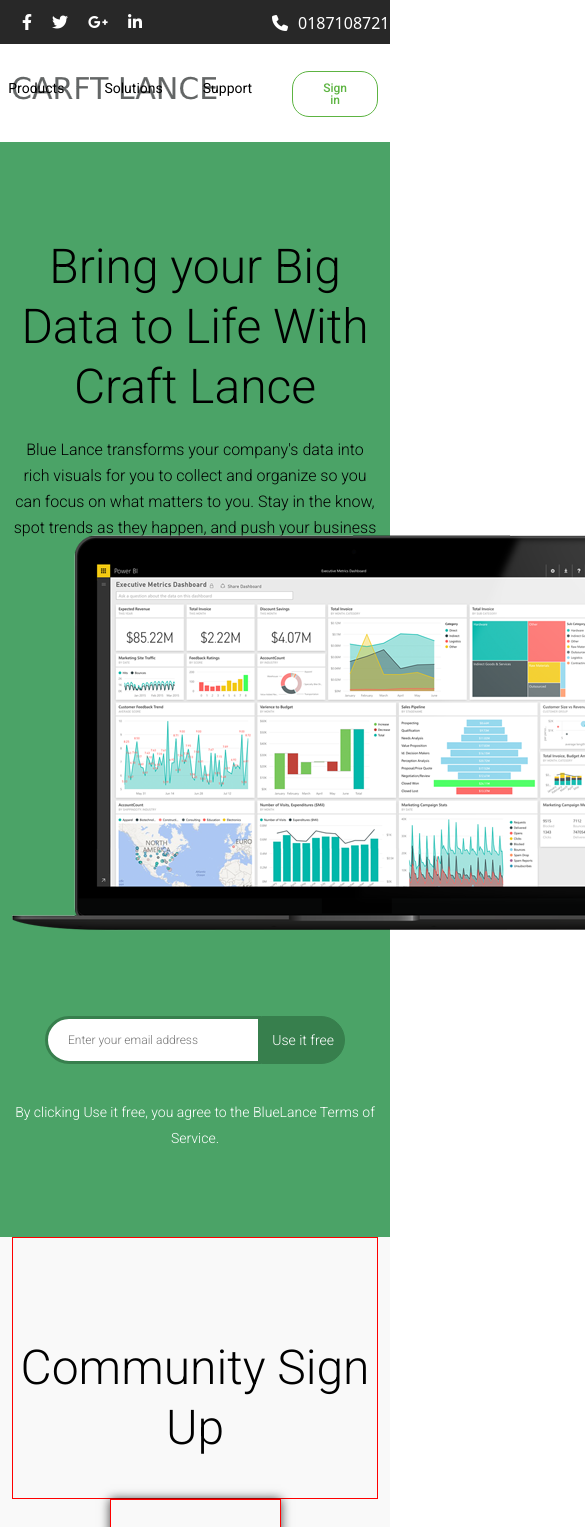
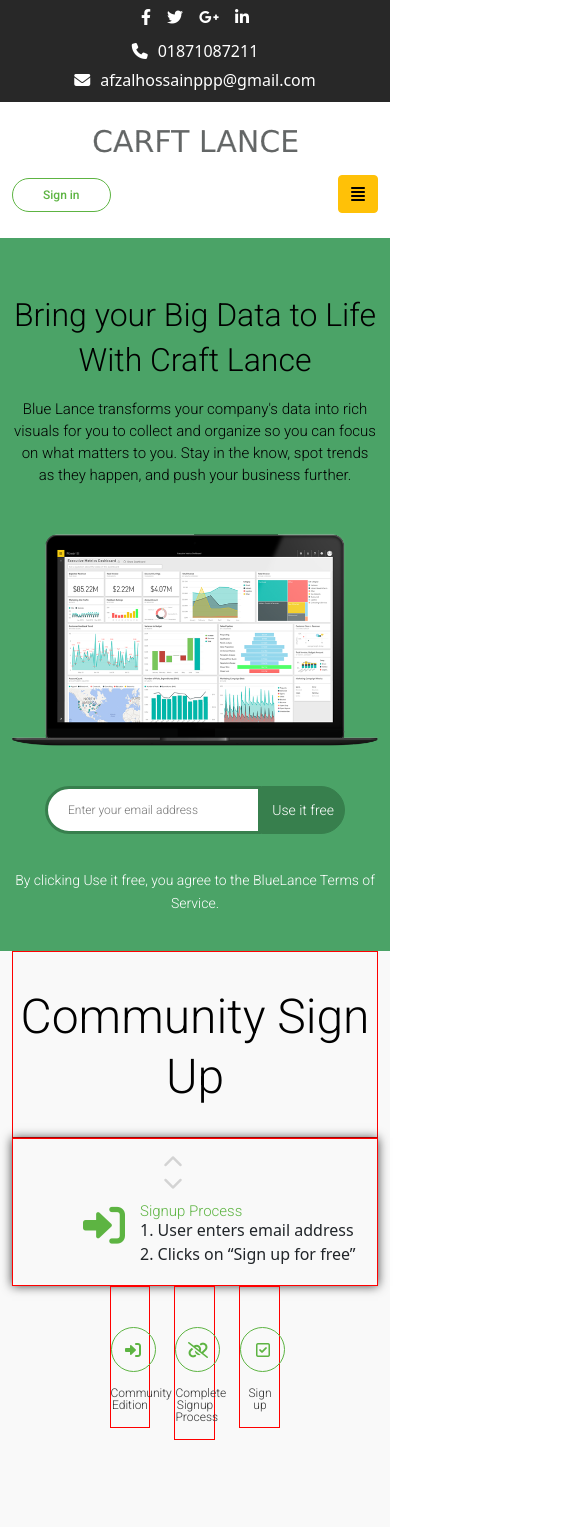
Before and after one commit to afzalhossainantor/Episode_15, a plain HTML site: page index.html in a window 390 px wide. Shown: the top 1527 px of the page, 585 px wide, since content can reach past the window. Drawn offline with nearby package versions, Linux system fonts and the light colour scheme.

Commit message:
responsive

```diff
--- a/assets/styles/responsive.css
+++ b/assets/styles/responsive.css
@@ -1,17 +1,198 @@
-// `xs` returns only a ruleset and no media query
-// ... { ... }
 
-// `sm` applies to x-small devices (portrait phones, less than 576px)
-@media (max-width: 575.98px) { ... }
 
-// `md` applies to small devices (landscape phones, less than 768px)
-@media (max-width: 767.98px) { ... }
+/* // `xs` returns only a ruleset and no media query */
+@media screen and (max-width: 575.98px) {
+    nav .nav_body .nav_links {
 
-// `lg` applies to medium devices (tablets, less than 992px)
-@media (max-width: 991.98px) { ... }
+        flex-direction: column;
+        border: 1px solid red;
+        position: absolute;
+        background-color: white;
+        box-shadow: 0px 0px 10px rgba(0, 0, 0, 0.347);
+        padding: 10px 10px;
+        display: none;
+    }
 
-// `xl` applies to large devices (desktops, less than 1200px)
-@media (max-width: 1199.98px) { ... }
+    nav .nav_links.active{
+        display: block;
+    }
 
-// `xxl` applies to x-large devices (large desktops, less than 1400px)
-@media (max-width: 1399.98px) { ... }
+    nav .nav_body .nav_links li {
+        margin-right: 37px;
+        padding-top: 13px;
+        padding-bottom: 10px;
+        text-align: center;
+
+    }
+
+    nav .sign_button span {
+       float: right;
+       /* margin-bottom: 15px; */
+    }
+    .toggle_btn{
+        margin-top: 17px;
+
+    }
+    header .header_links {
+
+        justify-content: center;
+    }
+
+    header .header_links li {
+        padding: 5px 8px;
+    }
+
+
+
+    header .header_contact ul {
+        display: flex;
+        flex-direction: column;
+        align-items: center;
+        margin-bottom: 10px;
+    }
+
+    header .header_contact ul li {
+        margin-right: 0px;
+        padding-top: 5px;
+    }
+
+    nav .logo_img {
+        padding-top: 25px;
+        padding-bottom: 5px;
+        text-align: center;
+    }
+
+    nav .sign_button {
+        padding-top: 20px;
+        padding-bottom: 20px;
+    }
+
+    #banner .banner_content h1 {
+        font-size: 32px;
+        line-height: 45px;
+    }
+
+    #banner .banner_content {
+        padding-top: 55px;
+        padding-bottom: 35px;
+        /* border: var(--border); */
+    }
+
+    #banner .banner_content p {
+        height: 47px;
+        font-size: 15px;
+        line-height: 22px;
+        padding-top: 15px;
+    }
+
+    #banner .banner_img img{
+
+        width: 100%;
+        margin-top: 50px;
+    }
+
+    #banner .banner_img {
+
+        padding-bottom: 40px;
+
+    }
+
+    #banner .paragraph p {
+
+        line-height: 23px;
+
+    }
+
+    #banner .paragraph {
+        padding-top: 20px;
+        padding-bottom: 20px;
+
+    }
+
+    .common_heading {
+        padding-top: 35px;
+        padding-bottom: 30px;
+
+    }
+
+    #community .sign_up .sign_up_arrow {
+        padding-top: 14px;
+        padding-bottom: 11px;
+        text-align: center;
+    }
+
+    #community .sign_up .signup_precess {
+        padding-bottom: 18px;
+    }
+
+
+    #community .sign_up .signup_precess .right h2 {
+        font-size: 15px;
+        line-height: 14px;
+    }
+
+
+    #community .sign_up .signup_precess .left_icon i {
+        font-size: 45px;
+    }
+
+    #community .sign_up .signup_precess .left_icon i {
+        font-size: 42px;
+    }
+    #community .sign_up .signup_precess .left_icon {
+        padding-right: 15px;
+    }
+
+    #community .sign_up .sign_up_arrow ul li i {
+        padding-right: 44px;
+    }
+
+    #community .sign_up .signup_precess {
+        padding-bottom: 19px;
+        padding-left: 70px;
+    }
+}
+
+/* // `sm` applies to x-small devices (portrait phones, less than 576px) */
+@media (min-width: 576px) and (max-width: 767.98px) {
+    nav .nav_body .nav_links {
+
+        flex-direction: column;
+        border: 1px solid red;
+        position: absolute;
+        background-color: white;
+        box-shadow: 0px 0px 10px rgba(0, 0, 0, 0.347);
+        padding: 10px 10px;
+        display: none;
+    }
+
+    nav .nav_links.active{
+        display: block;
+    }
+
+    nav .nav_body .nav_links li {
+        margin-right: 37px;
+        padding-top: 13px;
+        padding-bottom: 10px;
+        text-align: center;
+
+    }
+
+    nav .sign_button span {
+       float: right;
+       /* margin-bottom: 15px; */
+    }
+
+}
+
+/* // `md` applies to small devices (landscape phones, less than 768px) */
+@media (min-width: 768px) and (max-width: 991.98px) {}
+
+/* // `lg` applies to medium devices (tablets, less than 992px) */
+@media (min-width: 992px) and (max-width: 1199.98px) {}
+
+/* // `xl` applies to large devices (desktops, less than 1200px) */
+@media (min-width: 1200px) and (max-width: 1399.98px) {}
+
+/* // `xxl` applies to x-large devices (large desktops, less than 1400px) */
+@media (max-width: 1400px) {}
--- a/assets/styles/style.css
+++ b/assets/styles/style.css
@@ -118,7 +118,7 @@
 
 }
 
-/* nav .nav_body .nav_links {} */
+nav .nav_body .nav_links {}
 
 nav .nav_body .nav_links {
 
@@ -146,12 +146,12 @@
 
 /* nav . .nav_body .nav_links li a i {} */
 
-nav .nav_body .sign_button {
+nav .sign_button {
     padding-top: 27px;
     padding-bottom: 25px;
 }
 
-nav .nav_body .sign_button span {
+nav .sign_button span {
     display: flex;
     font-size: 12px;
     line-height: 12px;
@@ -213,6 +213,8 @@
     padding-bottom: 85px;
     /* border: var(--border); */
 }
+
+
 
 /* #banner .banner_img img {} */
 
@@ -332,7 +334,7 @@
     font-size: 20px;
     line-height: 20px;
     color: #d3d3d3;
-    border: var(--border);
+    /* border: var(--border); */
 }
 
 #community .sign_up .sign_up_arrow ul li i {}
@@ -340,7 +342,7 @@
 #community .sign_up .signup_precess {
     display: flex;
     padding-left: 160px;
-    border: var(--border);
+    /* border: var(--border); */
 }
 
 #community .sign_up .signup_precess .left_icon {
--- a/index.html
+++ b/index.html
@@ -10,8 +10,8 @@
     <link rel="stylesheet" href="https://cdnjs.cloudflare.com/ajax/libs/font-awesome/6.1.1/css/all.min.css ">
     <link rel="stylesheet" href="./assets/styles/bootstrap.min.css">
     <link rel="stylesheet" href="./assets/styles/bootstrap.min.css.map">
+    <link rel="stylesheet" href="./assets/styles/style.css">
     <link rel="stylesheet" href="./assets/styles/responsive.css">
-    <link rel="stylesheet" href="./assets/styles/style.css">
 </head>
 
 <body>
@@ -21,9 +21,7 @@
         <div class="container">
             <div class="row">
 
-                <div class="col-8">
-
-
+                <div class="col-sm-12 col-md-8">
                     <ul class="header_links">
                         <li><a href="#"><i class="fa-brands fa-facebook-f"></i></a></li>
                         <li><a href="#"><i class="fa-brands fa-twitter"></i></a></li>
@@ -32,7 +30,7 @@
                     </ul>
                 </div>
 
-                <div class="col-4">
+                <div class="col-sm-12 col-md-2">
                     <div class="header_contact">
 
                         <ul>
@@ -55,7 +53,6 @@
                 </div>
             </div>
         </div>
-
     </header>
     <!-- header part end -->
 
@@ -63,25 +60,33 @@
     <nav>
         <div class="container">
             <div class="row">
-                <div class="col-4">
+                <div class="col-sm-12 col-md-2">
                     <div class="logo_img">
                         <img src="./assets/images/logo.png" alt="">
                     </div>
                 </div>
 
-                <div class="col-8">
+                <div class="col-sm-12 col-md-8 order-3 order-sm-2">
                     <div class="nav_body">
-                        <ul class="nav_links">
+                        <ul id="nav_link" class="nav_links">
                             <li><a href="#">Products</a></li>
                             <li><a href="#">Solutions</a></li>
                             <li><a href="#">Support</a></li>
 
                         </ul>
-                        <a href="#" class="sign_button">
-                            <span>Sign in</span>
-                        </a>
+
                     </div>
                 </div>
+                <div class="col-sm-12 col-md-2 order-2 order-sm-3">
+                    <button onclick="nav_link.classList.toggle('active')"
+                        class=" btn btn-warning float-end  d-md-none d-block toggle_btn">
+                        <i class="fa-solid fa-align-justify"></i>
+                    </button>
+                    <a href="#" class="sign_button">
+                        <span>Sign in</span>
+                    </a>
+                </div>
+
             </div>
         </div>
     </nav>
@@ -133,8 +138,8 @@
                 </h2>
             </div>
             <div class="row">
-                <div class="col-3"></div>
-                <div class="col-6">
+                <div class="col-sm-0"></div>
+                <div class="col-sm-12">
 
                     <div class="sign_up">
 
```
